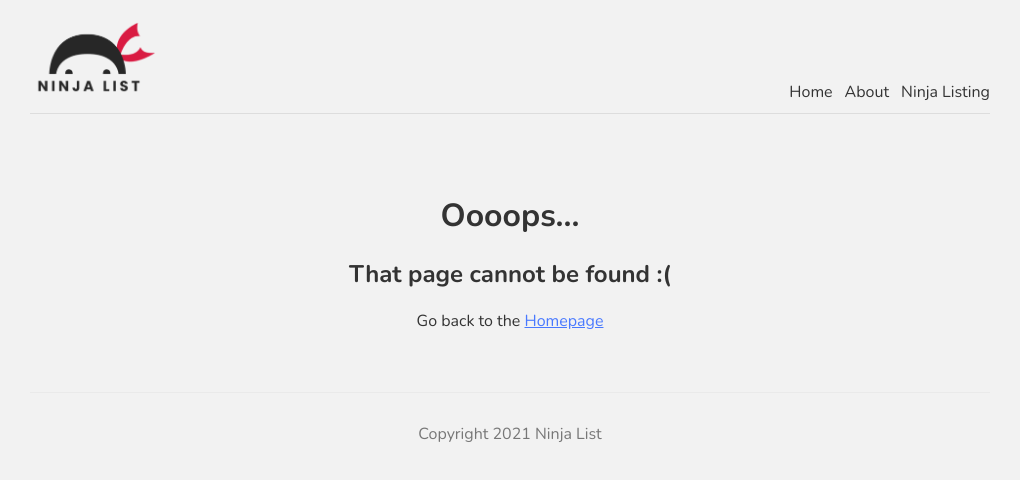
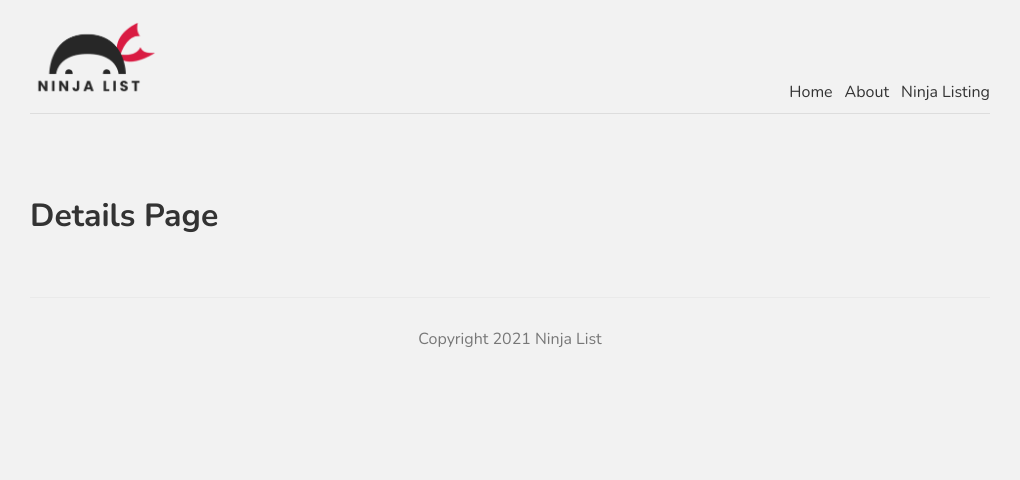
Before and after one commit to Enrige13/ninjalist, a Next.js app: page /ninjas/1 in a window 1280 px wide. Before the commit this address had no page. Shown: the top 480 px of the page, without its empty margins (130-1150 px from the left). Built offline with nearby package versions, Linux system fonts and the light colour scheme.

Commit message:
#11: Dynamic Routes (part 1)

```diff
--- /dev/null
+++ b/pages/ninjas/[id].js
@@ -0,0 +1,11 @@
+// [id] - changeable value because of []
+
+const Details = () => {
+    return (
+        <div>
+            <h1>Details Page</h1>
+        </div>
+    );
+  }
+
+export default Details;
```
Also changed, not shown: pages/ninjas/index.js (+4 -3 lines).
